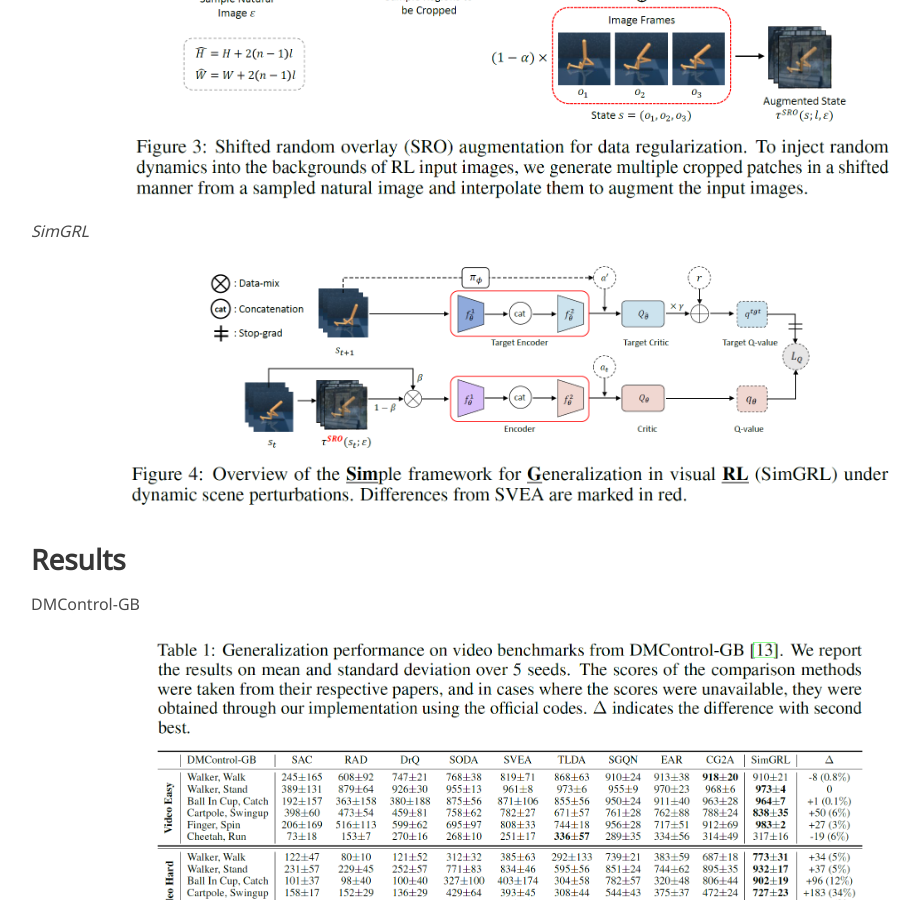
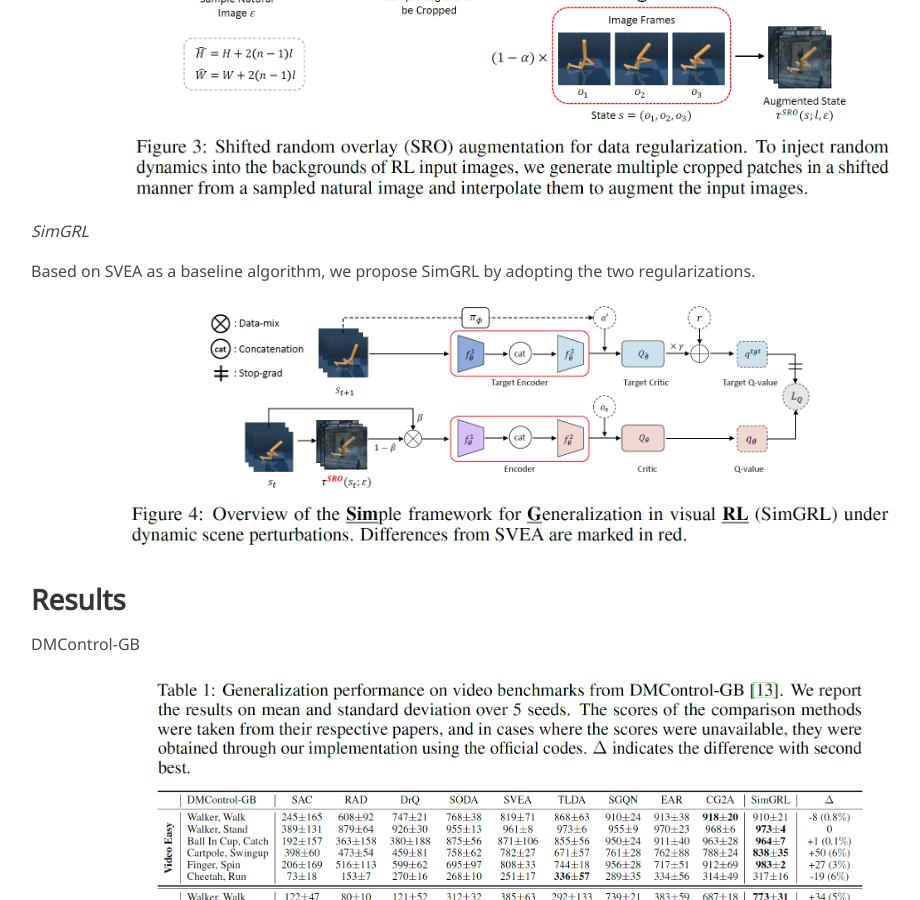
Before and after one commit to W-Song11/SimGRL, a Jekyll site: the page built from index.md, in a window 1280 px wide and 900 px high, scrolled down 1798 px. Shown: the whole window, without its empty margins (129-1049 px from the left). Built offline with Jekyll 4.4.1, drawn with Linux system fonts in a browser that asks for light colours; some web fonts are replaced.

Commit message:
Update index.md

```diff
--- a/index.md
+++ b/index.md
@@ -66,6 +66,9 @@ To alleviate the observational overfitting problem and make the encoder robust t
 </p>
 
 *SimGRL*
+
+Based on SVEA as a baseline algorithm, we propose SimGRL by adopting the two regularizations.
+
 <p align="center">
 <img src="./static/image/fig_simgrl_overview.PNG" align="center" width="80%">
 </p>
```
